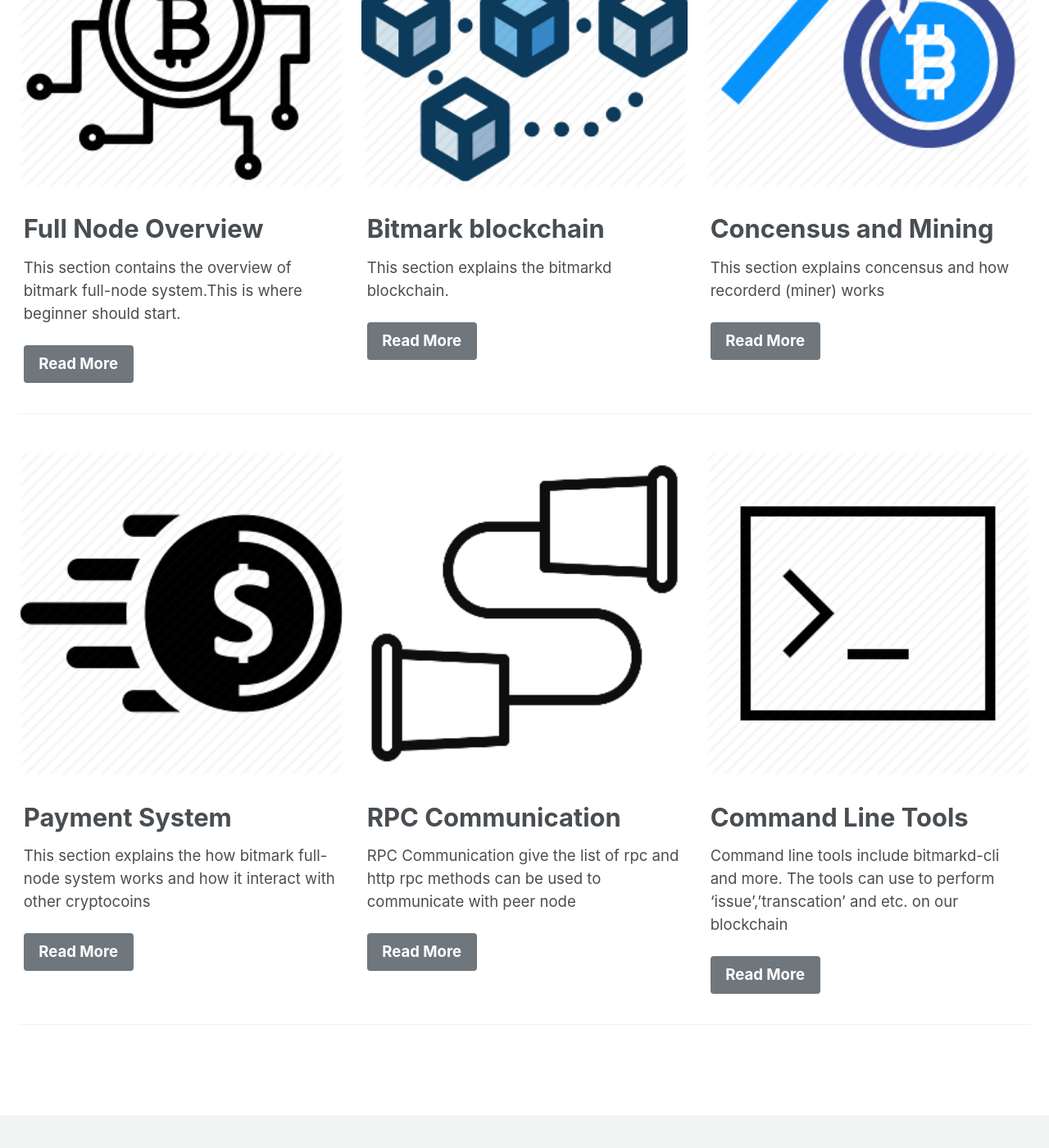
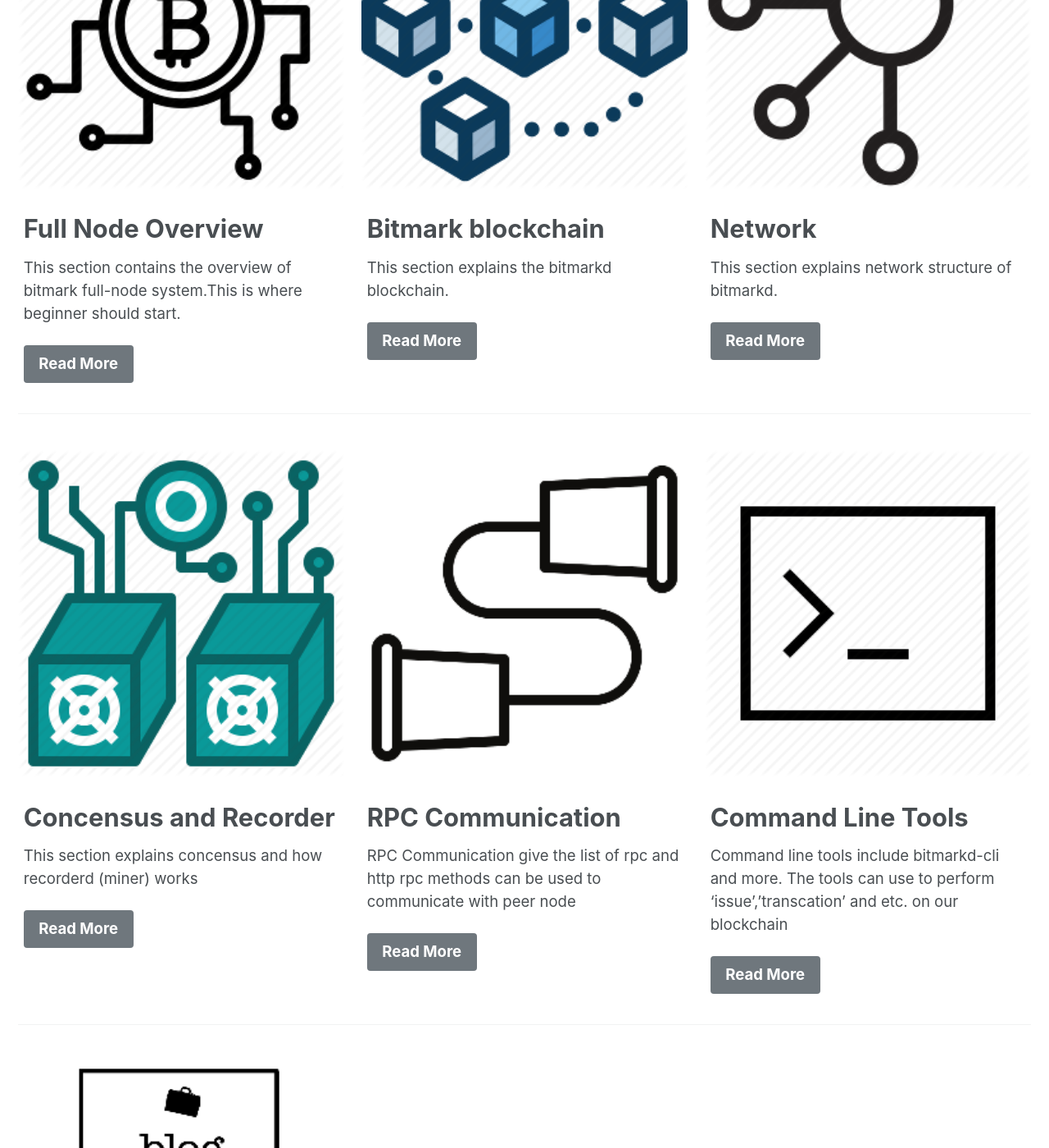
Before and after one commit to pieceofr/pieceofr.github.io, a Jekyll site: the page built from index.html, in a window 1280 px wide and 1400 px high, scrolled down 821 px. Shown: the whole window at 82% size. Built offline with Jekyll 4.4.1, drawn with Linux system fonts in a browser that asks for light colours; cached includes are drawn as plain includes; nearby versions of some CDN libraries; the list of posts is cut into pages by our own code; some of the changed text lies outside the part shown.

Commit message:
add cli and refactor index

```diff
--- a/index.html
+++ b/index.html
@@ -23,21 +24,21 @@
   - image_path: assets/images/ico_blockchain_256.png
     title: "Bitmark blockchain"
     excerpt: "This section explains the bitmarkd blockchain."
-    url: "/b4v10/overview"
+    url: "/b4v10/Blockchain"
     btn_label: "Read More"
     btn_class: "btn--primary"
-  - image_path: assets/images/ico_miner_256.png
-    title: "Concensus and Mining"
-    excerpt: "This section explains concensus and how recorderd (miner) works"
-    url: "/b4v10/FullNodeOverview"
+  - image_path: assets/images/ico_network_256.png
+    alt: "Network"
+    title: "Network"
+    excerpt: "This section explains network structure of bitmarkd."
+    url: "/full-node/Network"
     btn_label: "Read More"
     btn_class: "btn--primary"
 feature_row2:
-  - image_path: assets/images/ico_payment_256.png
-    alt: "Payment System"
-    title: "Payment System"
-    excerpt: "This section explains the how bitmark full-node system works and how it interact with other cryptocoins"
-    url: "/full-node/SystemOverview"
+  - image_path: assets/images/ico_miner_256.png
+    title: "Concensus and Recorder"
+    excerpt: "This section explains concensus and how recorderd (miner) works"
+    url: "/b4v10/FullNodeOverview"
     btn_label: "Read More"
     btn_class: "btn--primary"
   - image_path: assets/images/ico_rpc_256.png
@@ -51,7 +52,14 @@
     alt: "Command Line Tools"
     title: "Command Line Tools"
     excerpt: "Command line tools include bitmarkd-cli and more. The tools can use to perform 'issue','transcation' and etc. on our blockchain"
-    url: "/b4v10/overview"
+    url: "/b4v10/Cli"
+    btn_label: "Read More"
+    btn_class: "btn--primary"
+feature_row3:
+  - image_path: assets/images/ico_blog_256.png
+    title: "Bitmark Blogger"
+    excerpt: "Bitmark Blog Post"
+    url: "/b4v10/Blog"
     btn_label: "Read More"
     btn_class: "btn--primary"
 ---
@@ -61,3 +69,5 @@
 {% include feature_row %}
 
 {% include feature_row id="feature_row2" %}
+
+{% include feature_row id="feature_row3" %}
```
Also changed, not shown: other parts of index.html (+1 -0 lines), _data/navigation.yml (+12 -0 lines), _pages/bitmarkdb4v10/Blog.md (added, +5 -0 lines), _pages/bitmarkdb4v10/Cli.md (renamed from _pages/bitmarkdb4v10/Command-line-program:-bitmark-cli.md, +8 -1 lines), _pages/bitmarkdb4v10/Network.md (added, +8 -0 lines), _pages/bitmarkdb4v10/RPC.md (+2 -1 lines), _posts/2009-05-15-edge-case-nested-and-mixed-lists.md (added, +66 -0 lines), _posts/2019-06-15-edge-ethereum-erc20.md (added, +66 -0 lines), assets/images/ico_blog_256.png (added), assets/images/ico_miner_256.png, assets/images/ico_network_256.png (added), 1 other file.
